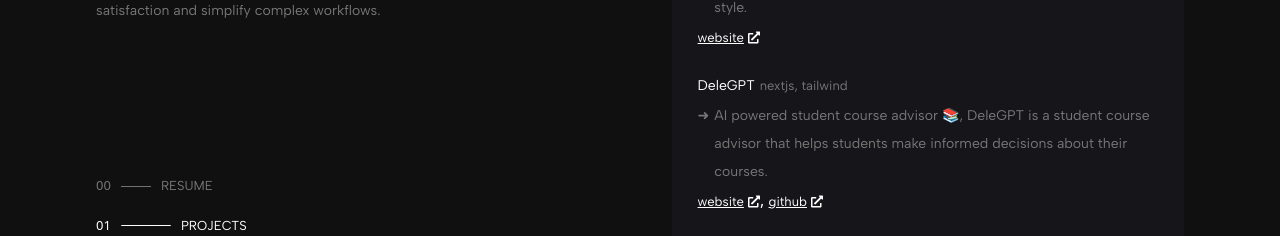
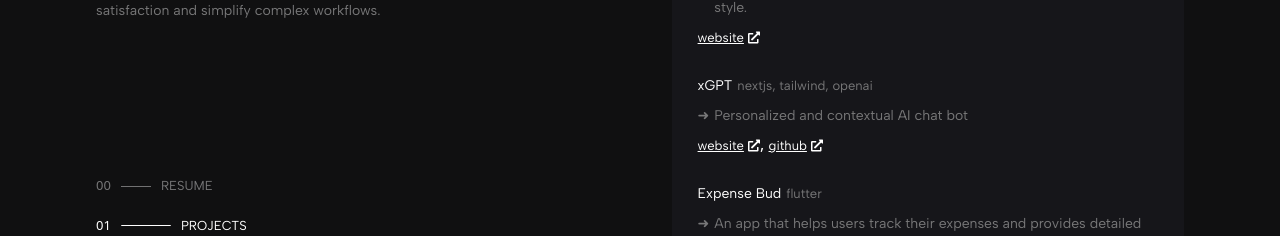
Before and after one commit to Iamstanlee/iamstanlee, a React (Vite) app: page /projects in a window 1280 px wide. Shown: the part 240-476 px from the top of the page. Built offline with nearby package versions, Linux system fonts and the light colour scheme.

Commit message:
Add README.md

```diff
--- a/src/data/projects.ts
+++ b/src/data/projects.ts
@@ -22,17 +22,17 @@ export const projects: Project[] = [
             },
         ],
     }, {
-        name: 'DeleGPT',
-        description: 'AI powered student course advisor 📚, DeleGPT is a student course advisor that helps students make informed decisions about their courses.',
-        technologies: ['Nextjs', 'Tailwind'],
+        name: 'xGPT',
+        description: 'Personalized and contextual AI chat bot',
+        technologies: ['Nextjs', 'Tailwind', 'OpenAI'],
         links: [
             {
                 name: 'website',
-                url: 'https://dele-gpt.vercel.app',
+                url: 'https://x-gpt.netlify.app',
             },
             {
                 name: 'github',
-                url: 'https://github.com/Iamstanlee/dele_gpt',
+                url: 'https://github.com/Iamstanlee/x_gpt',
             },
         ],
     }, {
```
Also changed, not shown: 1 other file (tests, documents, lock files or other folders).
